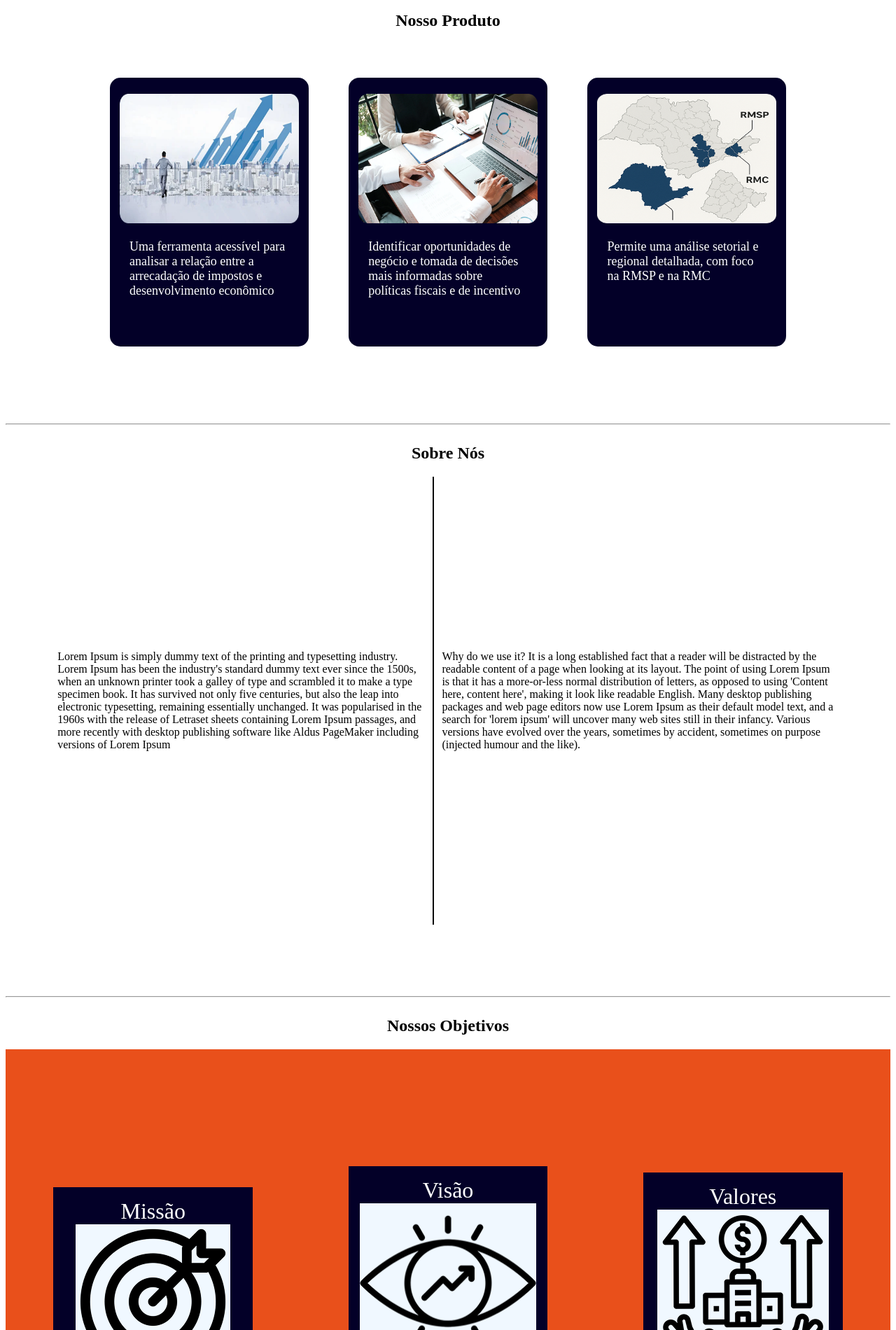
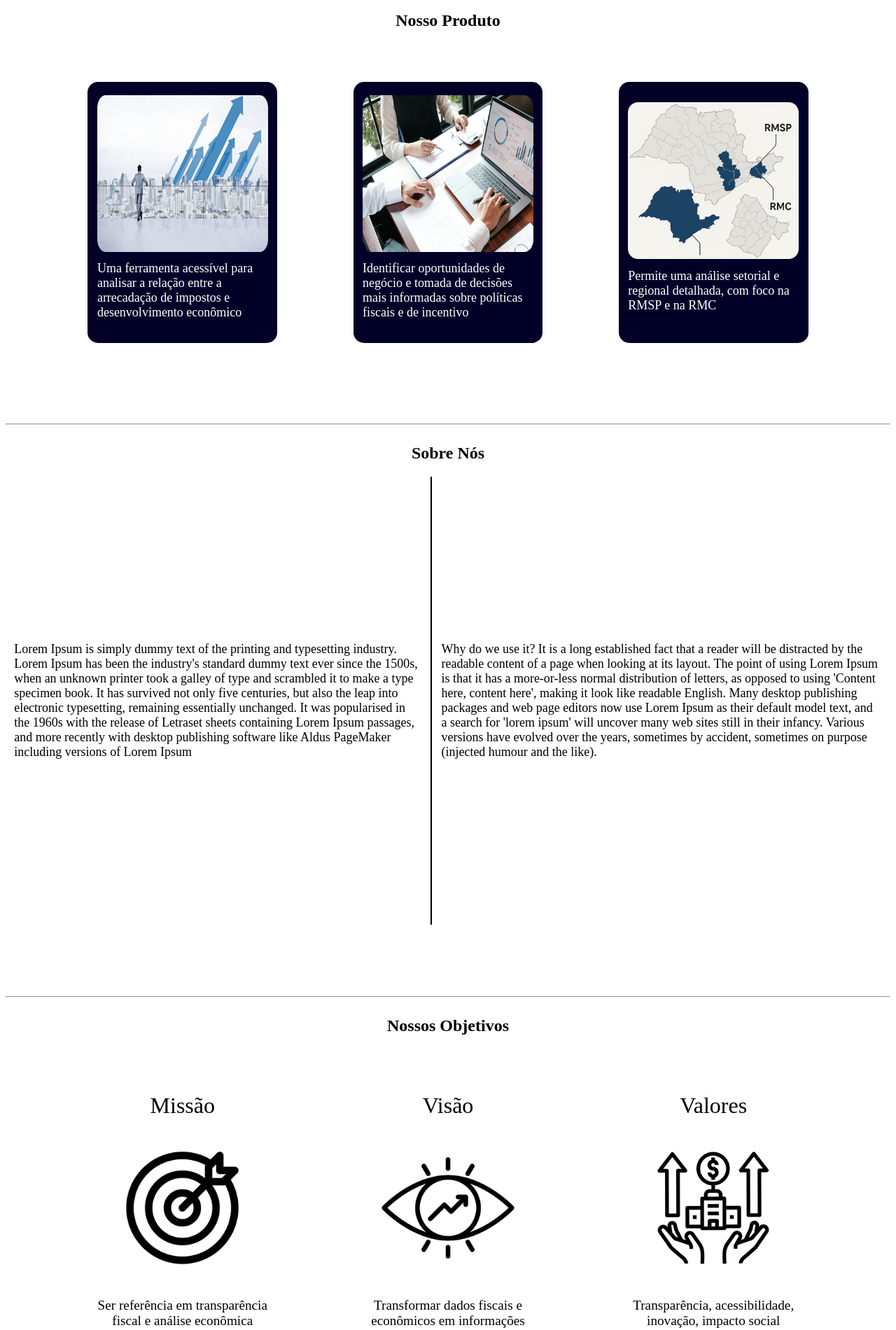
Before and after one commit to Transparencia-Economica-Paulista/TEP, a plain HTML site: page Desenvolvimento/index.html in a window 1280 px wide. Shown: the part 900-2800 px from the top of the page at 70% size. Drawn offline with Linux system fonts and the light colour scheme.

Commit message:
Disposição de elementos da seção Nossos Objetivos concluída

```diff
--- a/Desenvolvimento/index.css
+++ b/Desenvolvimento/index.css
@@ -9,7 +9,7 @@ header {
   display: flex;
   align-items: center;
   height: 20px;
-  font-size: 15px;
+  font-size: 1.1rem;
   font-family:Arial, Helvetica, sans-serif ;
 }
 
@@ -83,9 +83,9 @@ section {
 
 #nosso_produto .quadros{
   display: grid;
-  grid-template-columns: 7.5% 25% 5% 25% 5% 25% 7.5%;
-  grid-template-rows: 10% 3fr 10%;
-  height: 80%;
+  grid-template-columns: repeat(21, 21fr) ;
+  grid-template-rows: repeat(10, 10%);
+  height: 100%;
   width: 90%;
   color: white ;
   /* background-color: #E9501B; */
@@ -94,25 +94,25 @@ section {
 }
 
 #nosso_produto .quadros #quadro1{
-  height: 100%;
+  /* height: 100%; */
   /* width: 30%; */
-  grid-area:  2 / 2 /3/ 2  ;
+  grid-area:  2 /2 / 9 / 7;
 
   background-color: var(--var-corcard);
 
 }
 #nosso_produto .quadros #quadro2{
-  height: 100%;
+  /* height: 100%; */
   /* width: 30%; */
-  grid-area:  2 / 4 /3/ 5  ;
+  grid-area:  2 / 9 /9/ 14;
 
   background-color: var(--var-corcard);
 
 }
 #nosso_produto .quadros #quadro3{
-  height: 100%;
+  /* height: 100%; */
   /* width: 30%; */
-  grid-area:  2/7/2/6  ;
+  grid-area:  2/16/9/21;
   background-color: var(--var-corcard);
 
 }
@@ -123,6 +123,7 @@ section {
   flex-direction: column;
   align-items: center;
   justify-content: center;
+  /* gap: 10px; */
 
   border-radius: 15px;
 
@@ -133,12 +134,16 @@ section {
   align-items: center;
   justify-content: center;
   width: 100%;
+  height: 70%;
+}
+#nosso_produto .quadro img{
+  width: 90%;
   height: 60%;
 }
 
 #nosso_produto .quadro .imagem img{
-  width: 90%;
-  height: 80%;
+  width: 100%;
+  height: 75%;
 }
 
 #nosso_produto .quadro .texto{
@@ -146,8 +151,9 @@ section {
   /* align-items: center; */
   font-size: large;
   justify-content: center;
-  width: 80%;
-  height: 40%;
+  /* width: 80%; */
+  padding: 5%;
+  /* height: 30%; */
 }
 
 /*#endregion*/
@@ -161,7 +167,7 @@ section {
   height: auto;
   /* background-color: aquamarine; */
   height: 80%;
-  width: 90%;
+  /* width: 90%; */
 
   align-items: center;
 }
@@ -175,6 +181,8 @@ section {
 }
 .separacao span{
   padding: 2%;
+
+  font-size: large;
 }
 .linha{
   width: 1%;
@@ -187,58 +195,99 @@ section {
 /*#endregion*/
 
 /*#region SEÇÃO_NOSSOS_OBJETIVOS*/
+#nossos_objetivos {
+  height: 600px;
+}
 
 #nossos_objetivos .quadros{
-  display: flex;
-  align-items: center;
-  justify-content: space-around;
-  height: 90%;
-  width: 100%;
-  background-color: #E9501B;
+  display: grid;
+  grid-template-columns: repeat(21, 21fr) ;
+  grid-template-rows: repeat(10, 10%);
+  height: 100%;
+  width: 90%;
+  color: white ;
+  /* background-color: #E9501B; */
+  /* align-items: center; */
+  /* justify-content: space-around;  */
+}
+
+#nossos_objetivos .quadros .titulo{
+ font-size: 2rem;
+ margin-top: 3%;
+}
+
+#nossos_objetivos .quadros span{
+ font-size: 1.2rem;
+}
+#nossos_objetivos .quadros .quadro{
+  /* background-color: var(--var-corcard); */
+  color: black;
+}
+
+
+#nossos_objetivos .quadros #quadro1{
+  /* height: 100%; */
+  /* width: 30%; */
+  grid-area:  2 /2 / 10 / 7;
+
+  /* background-color: var(--var-corcard); */
+
+}
+#nossos_objetivos .quadros #quadro2{
+  /* height: 100%; */
+  /* width: 30%; */
+  grid-area:  2 / 9 /10/ 14;
+
+  /* background-color: var(--var-corcard); */
+
+}
+#nossos_objetivos .quadros #quadro3{
+  /* height: 100%; */
+  /* width: 30%; */
+  grid-area:  2/16/10/21;
+  /* background-color: var(--var-corcard); */
 
 }
 
 
-#nossos_objetivos .quadros .quadro{
+#nossos_objetivos .quadro{
   display: flex;
   flex-direction: column;
   align-items: center;
-  width: 20%;
-  background-color: #030028;
-  color: #fff;
-  font-size: 1rem;
-  padding: 1rem;
+  /* justify-content: space-around; */
+  text-align: center;
+  gap: 10%;
+
+
+  border-radius: 15px;
+
+}
+
+#nossos_objetivos .quadro img{
+  /* width: 70%; */
+  height: 40%;
+  max-height: 205px;
+  max-width: 200px;
+}
+
+#nossos_objetivos .quadro .texto{
+  display: flex;
+  /* align-items: center; */
+  font-size: large;
+  justify-content: center;
+  /* width: 80%; */
+  padding-right: 5%;
+  padding-left: 5%;
+  height: 20%;
+}
+
+/*#endregion*/
+
+/*#region SEÇÃO_ADQUIRA_NOSSOS_PRODUTOS*/
+
+#adquira_nosso_produto{
+
 }
 
 
-#nossos_objetivos .quadros .titulo{
-  font-size: 2rem;
-}
-
-
-#nossos_objetivos .quadros .imagem{
-  display: flex;
-  /* width: 90%; */
-  height: 50%;
-  background-color: aliceblue;
-}
-
-
-#nossos_objetivos .quadros img{
-  width: 100%;
-  height: 100%;
-  background-color: aliceblue;
-}
-
-#nossos_objetivos .quadros .texto{
-  display: flex;
-  align-items: center;
-  justify-content: center;
-  text-align: center;
-  width: 100%;
-  height: 100%;
-}
-
-
-
 /*#endregion*/
--- a/Desenvolvimento/index.html
+++ b/Desenvolvimento/index.html
@@ -38,23 +38,23 @@
 
       <div class="quadros">
         <div id="quadro1" class="quadro">
-          <div class="imagem">
+          <!-- <div class="imagem"> -->
             <img src="./assets/NossoProdutoEsquerda.png" alt="" srcset="">
-          </div>
+          <!-- </div> -->
           <div class="texto">
             <span>Uma ferramenta acessível para analisar a relação entre a arrecadação de impostos e desenvolvimento econômico</span>
           </div>
         </div>
         <div id="quadro2" class="quadro">
-          <div class="imagem">
+          <!-- <div class="imagem"> -->
             <img src="./assets/NossoProdutoMeio.png" alt="" srcset="">
-          </div>
+          <!-- </div> -->
           <div class="texto">Identificar oportunidades de negócio e tomada de decisões mais informadas sobre políticas fiscais e de incentivo</div>
         </div>
         <div id="quadro3" class="quadro">
-          <div class="imagem">
+          <!-- <div class="imagem"> -->
             <img src="./assets/NossoProdutoDireita.png" alt="">
-          </div>
+          <!-- </div> -->
           <div class="texto">Permite uma análise setorial e regional detalhada, com foco na RMSP e na RMC</div>
         </div>
       </div>
@@ -107,21 +107,32 @@
       </div>
 
       <div class="quadros">
-        <div class="quadro">
+        <div id="quadro1" class="quadro">
           <div class="titulo">Missão</div>
-          <div class="imagem"><img src="./assets/Missao.png" alt="" srcset=""></div>
-          <div class="texto">Ser referência em transparência fiscal e análise econômica regional no Brasil.</div>
+          <!-- <div class="imagem"> -->
+            <img src="./assets/Missao.png" alt="" srcset="">
+          <!-- </div> -->
+          <div class="texto">
+            <span>Ser referência em transparência fiscal e análise econômica regional no Brasil.</span></div>
         </div>
-        <div class="quadro">
+        <div id="quadro2" class="quadro">
           <div class="titulo">Visão</div>
-          <div class="imagem"><img src="./assets/Visao.png" alt=""></div>
-          <div class="texto">Transformar dados fiscais e econômicos em informações claras e acessíveis para apoiar decisões estratégicas e incentivar o desenvolvimento regional.</div>
+          <!-- <div class="imagem"> -->
+            <img src="./assets/Visao.png" alt="">
+          <!-- </div> -->
+          <div class="texto">
+            <span> Transformar dados fiscais e econômicos em informações claras e acessíveis para apoiar decisões estratégicas e incentivar o desenvolvimento regional.</span>
+          </div>
         </div>
-        <div class="quadro">
+        <div id="quadro3" class="quadro">
           <div class="titulo">Valores</div>
-          <div class="imagem"><img src="./assets/Valores.png" alt=""></div>
-          <div class="texto">Transparência, acessibilidade, inovação,impacto social
-colaboração, responsabilidade</div>
+          <!-- <div class="imagem"> -->
+            <img src="./assets/Valores.png" alt="">
+          <!-- </div> -->
+          <div class="texto">
+            <span> Transparência, acessibilidade, inovação, impacto social
+colaboração, responsabilidade </span>
+</div>
         </div>
       </div>
     </section>
@@ -132,7 +143,9 @@ colaboração, responsabilidade</div>
         <h2>Adquira Nosso Produto</h2>
       </div>
 
-      <div class="imagem"></div>
+      <div class="imagem">
+        <img src="./assets/AdquiraNossoProduto.png" alt="" srcset="">
+      </div>
 
       <div>
         <button>Clique aqui</button>
```
Also changed, not shown: 1 other file.
